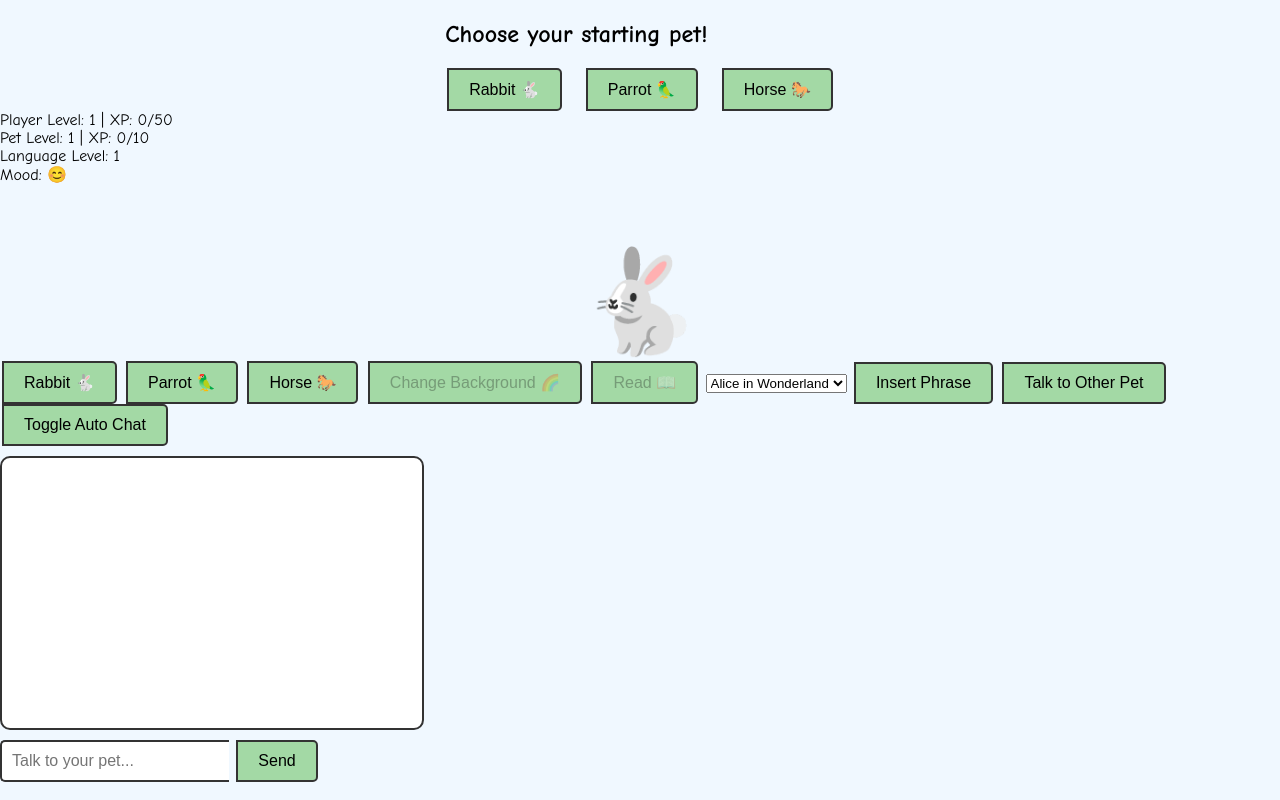
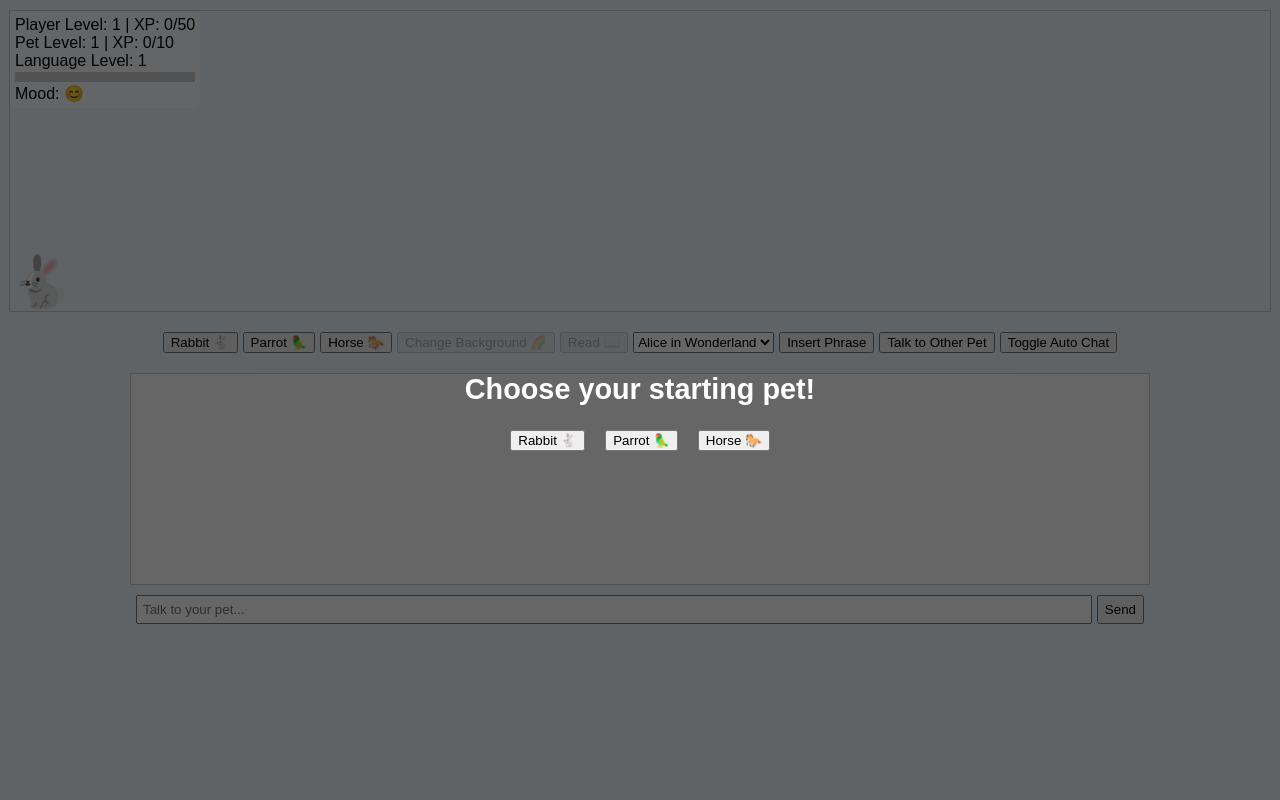
Before and after one commit to SyphaTechno/LingaPet, a plain HTML site: page index.html in a window 1280 px wide. Drawn offline with Linux system fonts and the light colour scheme.

Commit message:
Update style.css

```diff
--- a/style.css
+++ b/style.css
@@ -1,11 +1,15 @@
-body { font-family: 'Comic Sans MS', sans-serif; margin:0; display:flex; flex-direction:column; align-items:center; height:100vh; background-color:#f0f8ff; }
-.player-level { margin:10px; font-size:20px; font-weight:bold; }
-.pet-buttons, .input-container { margin:10px 0; }
-.pet-container { position:relative; width:100%; height:250px; }
-.pet { font-size:100px; position:absolute; bottom:0; left:50%; transform:translateX(-50%); cursor:pointer; }
-#chatbox { width:400px; max-width:90%; height:250px; border:2px solid #333; border-radius:10px; overflow-y:auto; background-color:#fff; padding:10px; margin:10px 0; }
-input { flex:1; padding:10px; font-size:16px; border-radius:5px 0 0 5px; border:2px solid #333; border-right:none; }
-button { padding:10px 20px; font-size:16px; border-radius:0 5px 5px 0; border:2px solid #333; background-color:#a3d9a5; cursor:pointer; margin:0 2px; }
-.message { margin:5px 0; }
-.user { color:#0077cc; }
-.pet-msg { color:#cc5500; }
+body{margin:0;font-family:sans-serif;background:#f0f8ff;overflow-x:hidden;}
+.content{display:flex;flex-direction:column;align-items:center;padding:10px;}
+.pet-container{position:relative;width:100%;height:300px;border:1px solid #ccc;margin-bottom:10px;}
+.pet{position:absolute;bottom:0;font-size:50px;cursor:pointer;transition:bottom 0.1s;}
+.status-container{position:absolute;top:0;left:0;background:rgba(255,255,255,0.8);padding:5px;border-radius:5px;}
+.controls{margin:10px;display:flex;gap:5px;flex-wrap:wrap;justify-content:center;}
+.chatbox{width:80%;height:200px;border:1px solid #ccc;overflow-y:auto;margin:10px;padding:5px;background:#fff;}
+.input-container{display:flex;gap:5px;width:80%;justify-content:center;margin-bottom:20px;}
+input{flex:1;padding:5px;}
+.message{margin:2px;padding:2px;}
+.pet-msg{color:green;}
+.user{color:blue;}
+#languageProgressContainer{width:100%;height:10px;background:#ccc;margin:2px 0;}
+#languageProgress{height:100%;background:#4caf50;width:0%;}
+#petSelectionOverlay{position:fixed;top:0;left:0;width:100%;height:100%;background:rgba(0,0,0,0.6);display:flex;align-items:center;justify-content:center;flex-direction:column;color:#fff;font-size:1.2em;z-index:999;}
```
